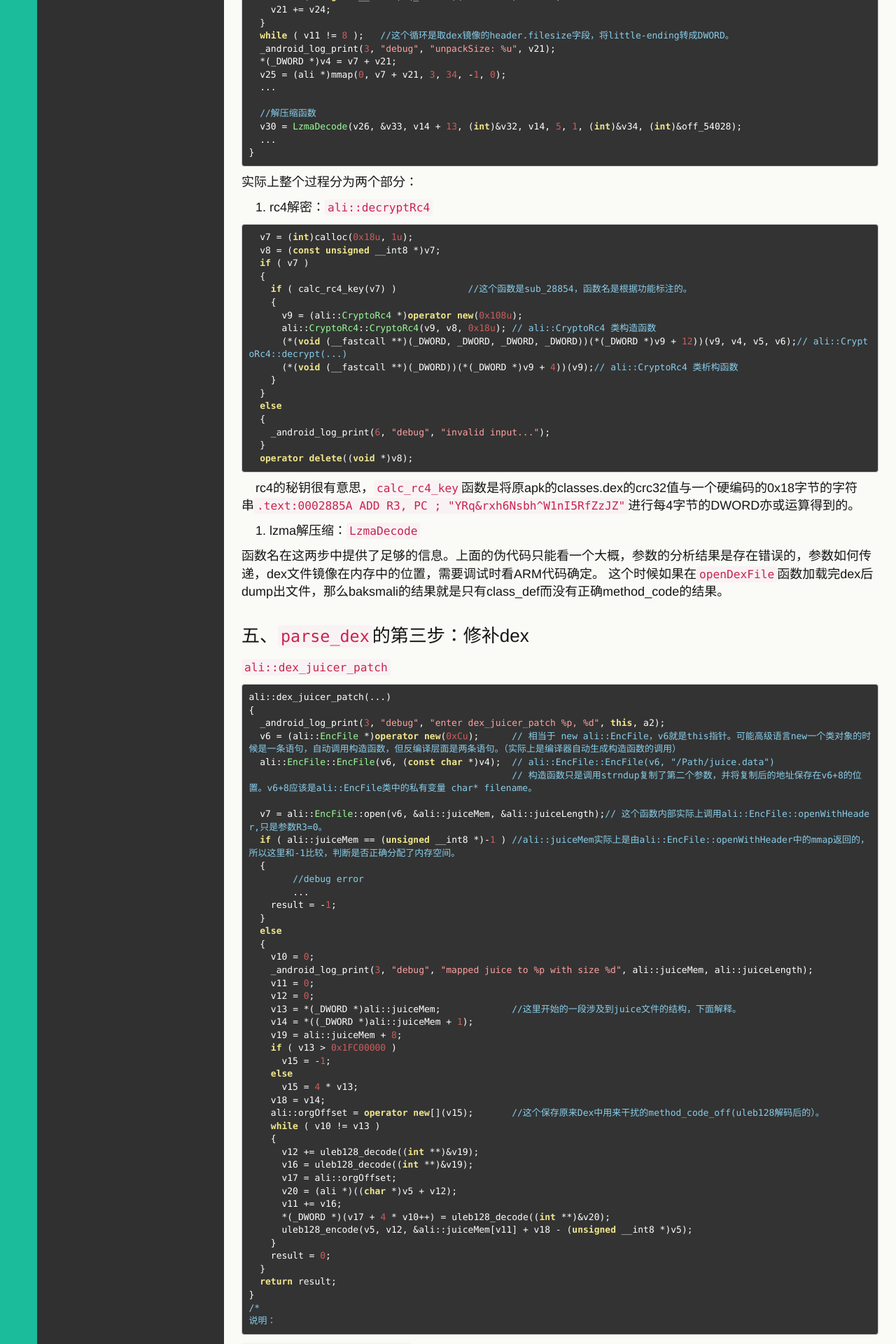
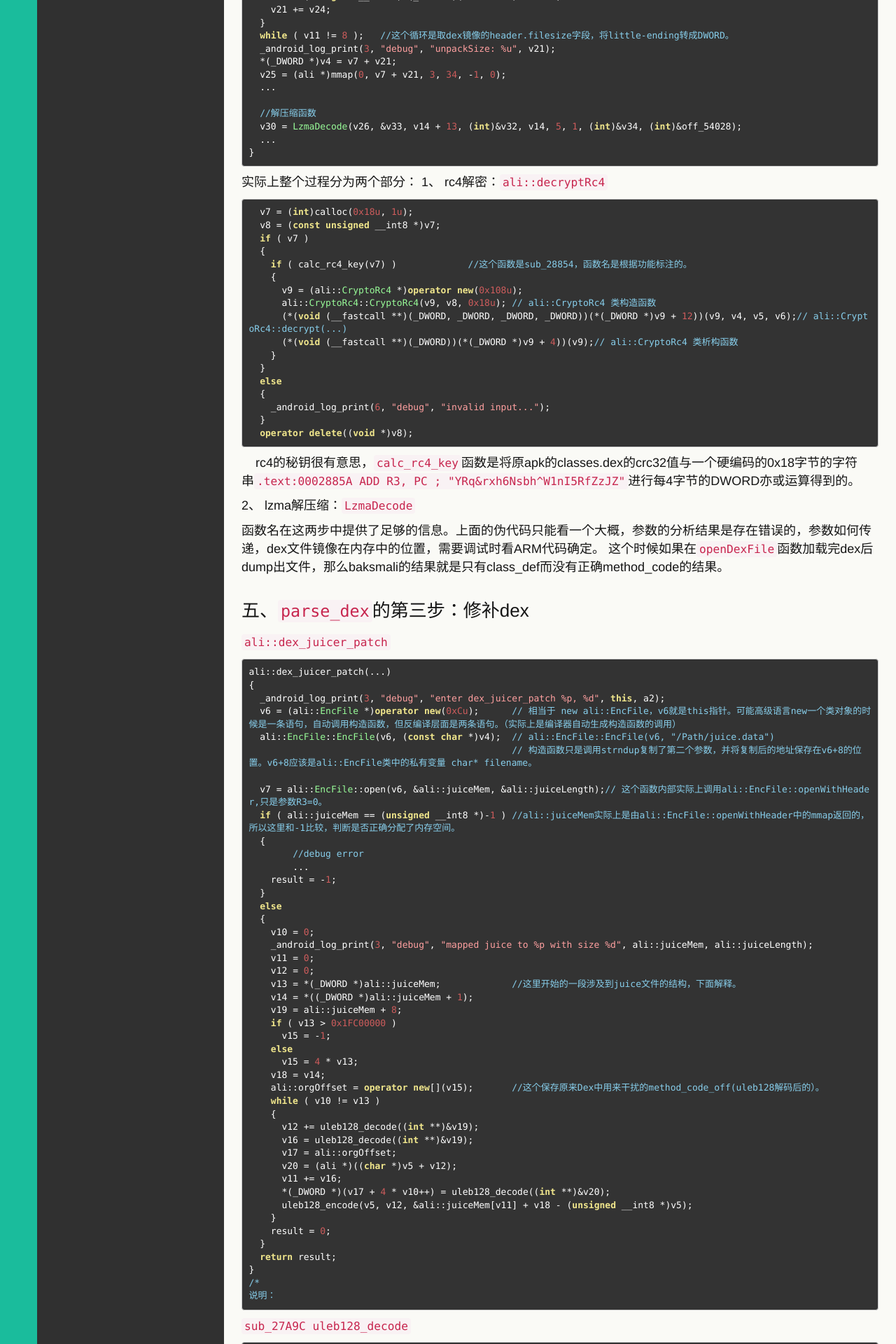
Before and after one commit to cugou/cugou.github.io, a Jekyll site: the page built from _posts/android/2015-03-02-msc-2015_android_No4.md, in a window 1280 px wide. Shown: the part 2943-4863 px from the top of the page at 70% size. Built offline with Jekyll 4.4.1, drawn with Linux system fonts in a browser that asks for light colours.

Commit message:
2015-03-02

````diff
--- a/_posts/android/2015-03-02-msc-2015_android_No4.md
+++ b/_posts/android/2015-03-02-msc-2015_android_No4.md
@@ -142,7 +142,7 @@ ali在这里使用了两个技巧。
 }
 ```
 实际上整个过程分为两个部分：
-1. rc4解密：`ali::decryptRc4`
+1、 rc4解密：`ali::decryptRc4`
 
 ```c
   v7 = (int)calloc(0x18u, 1u);
@@ -165,7 +165,7 @@ ali在这里使用了两个技巧。
 ```
 &#160;&#160;&#160;&#160;rc4的秘钥很有意思，`calc_rc4_key`函数是将原apk的classes.dex的crc32值与一个硬编码的0x18字节的字符串```.text:0002885A                 ADD             R3, PC  ; "YRq&rxh6Nsbh^W1nI5RfZzJZ"```进行每4字节的DWORD亦或运算得到的。
 
-2. lzma解压缩：`LzmaDecode`
+2、 lzma解压缩：`LzmaDecode`
 
 函数名在这两步中提供了足够的信息。上面的伪代码只能看一个大概，参数的分析结果是存在错误的，参数如何传递，dex文件镜像在内存中的位置，需要调试时看ARM代码确定。
 这个时候如果在`openDexFile`函数加载完dex后dump出文件，那么baksmali的结果就是只有class_def而没有正确method_code的结果。
````
